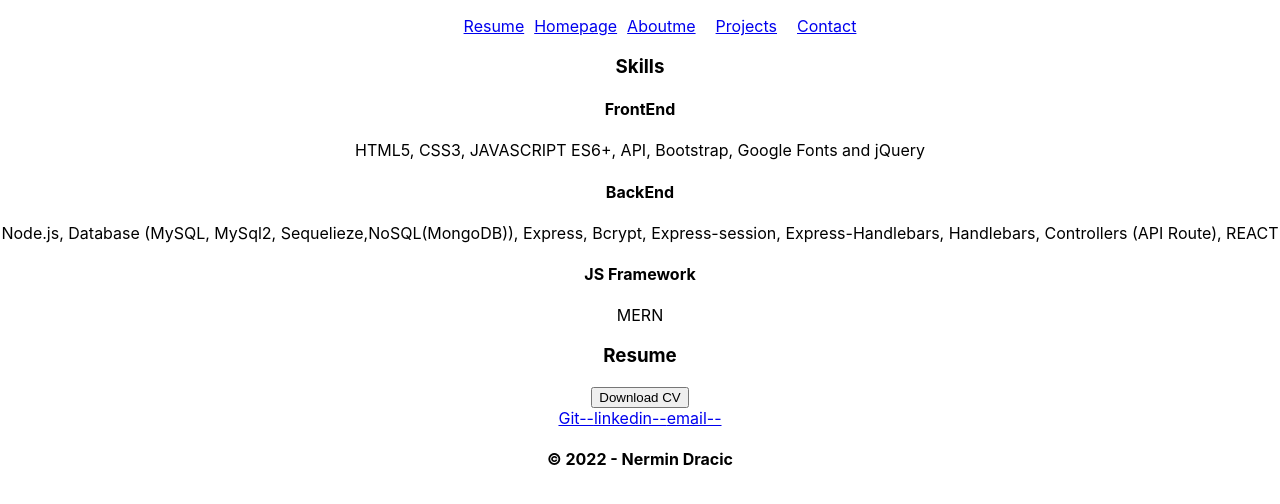
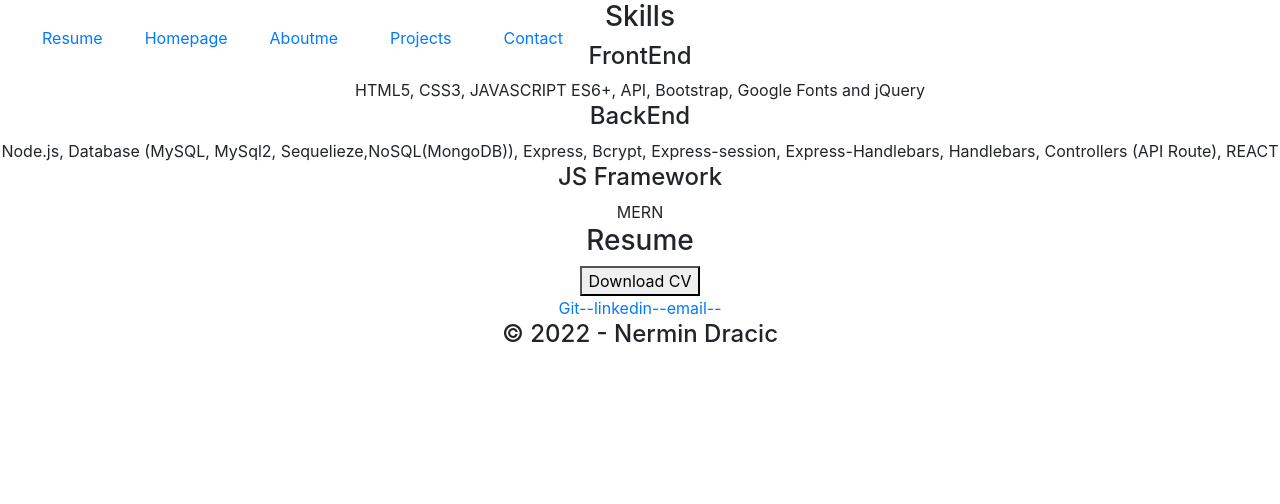
Before and after one commit to ndracic/nermins_portfolio, a React (Create React App) app: page /resume in a window 1280 px wide. Shown: the top 504 px of the page. Built offline with nearby package versions, Linux system fonts and the light colour scheme.

Commit message:
imported bootstrap

```diff
--- a/package.json
+++ b/package.json
@@ -13,6 +13,7 @@
     "react-dom": "^18.2.0",
     "react-router-dom": "^6.2.1",
     "react-scripts": "5.0.1",
+    "startbootstrap-grayscale": "^7.0.5",
     "web-vitals": "^2.1.4"
   },
   "scripts": {
--- a/src/components/Homepage.js
+++ b/src/components/Homepage.js
@@ -8,5 +8,6 @@ export default function Homepage() {
         <h5>Chicago Native</h5>
         <h5>Bosnian</h5>
       </div>
+
     );
   }
--- a/src/components/Navbar.js
+++ b/src/components/Navbar.js
@@ -19,7 +19,7 @@ function Navbar({ currentPage, handlePageChange }) {
   return (
     <BrowserRouter>
 
-    <ul className="nav nav-tabs">
+    <ul className="navbar navbar-expand-lg navbar-light fixed-top" id="mainNav">
       <li className="nav-item">
         <Link
           to="resume"
--- a/src/index.js
+++ b/src/index.js
@@ -3,6 +3,8 @@ import ReactDOM from 'react-dom/client';
 import './index.css';
 import App from './App';
 import reportWebVitals from './reportWebVitals';
+import 'bootstrap/dist/css/bootstrap.min.css';
+
 
 const root = ReactDOM.createRoot(document.getElementById('root'));
 root.render(
```
Also changed, not shown: 1 other file (tests, documents, lock files or other folders).
